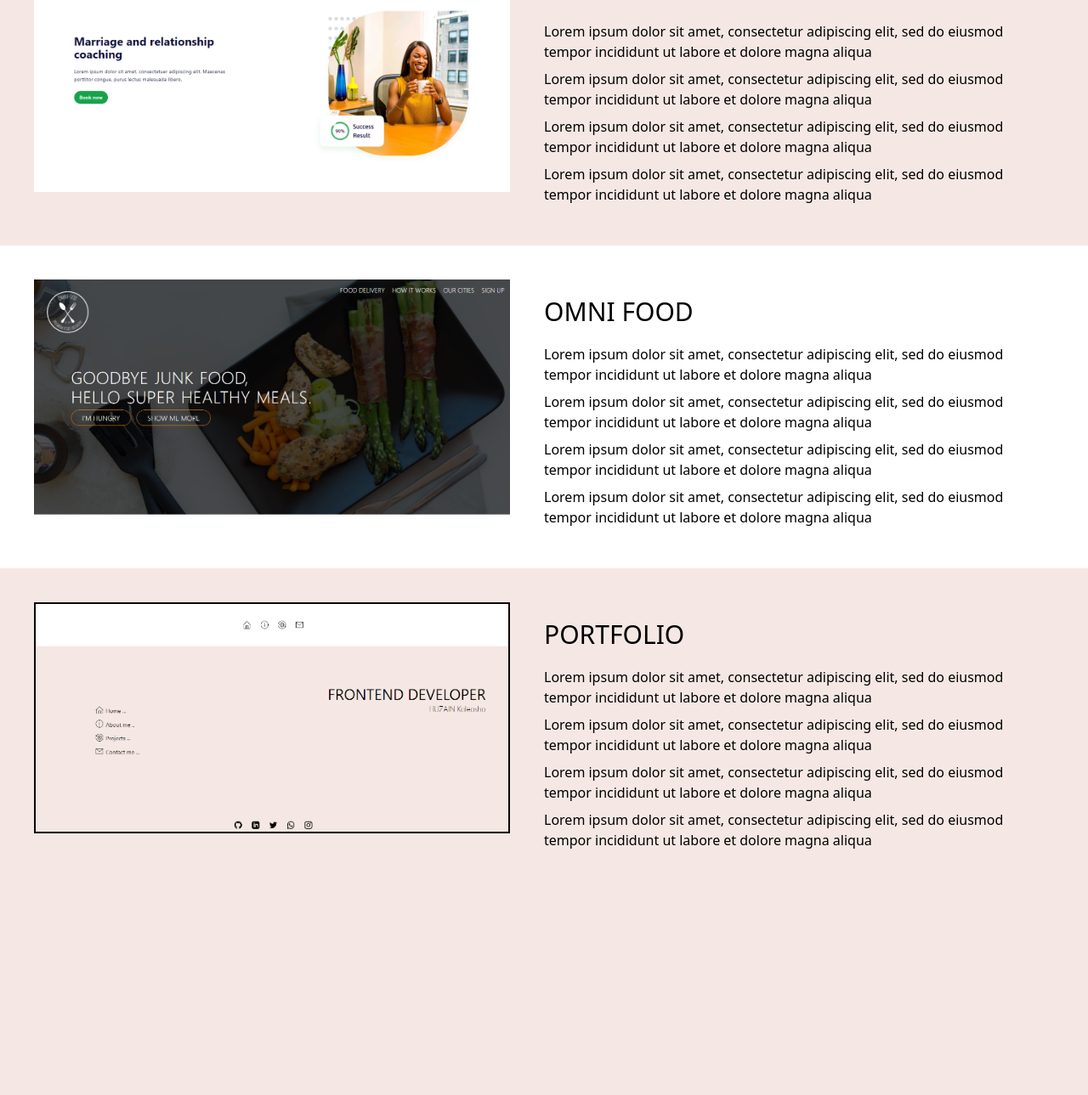
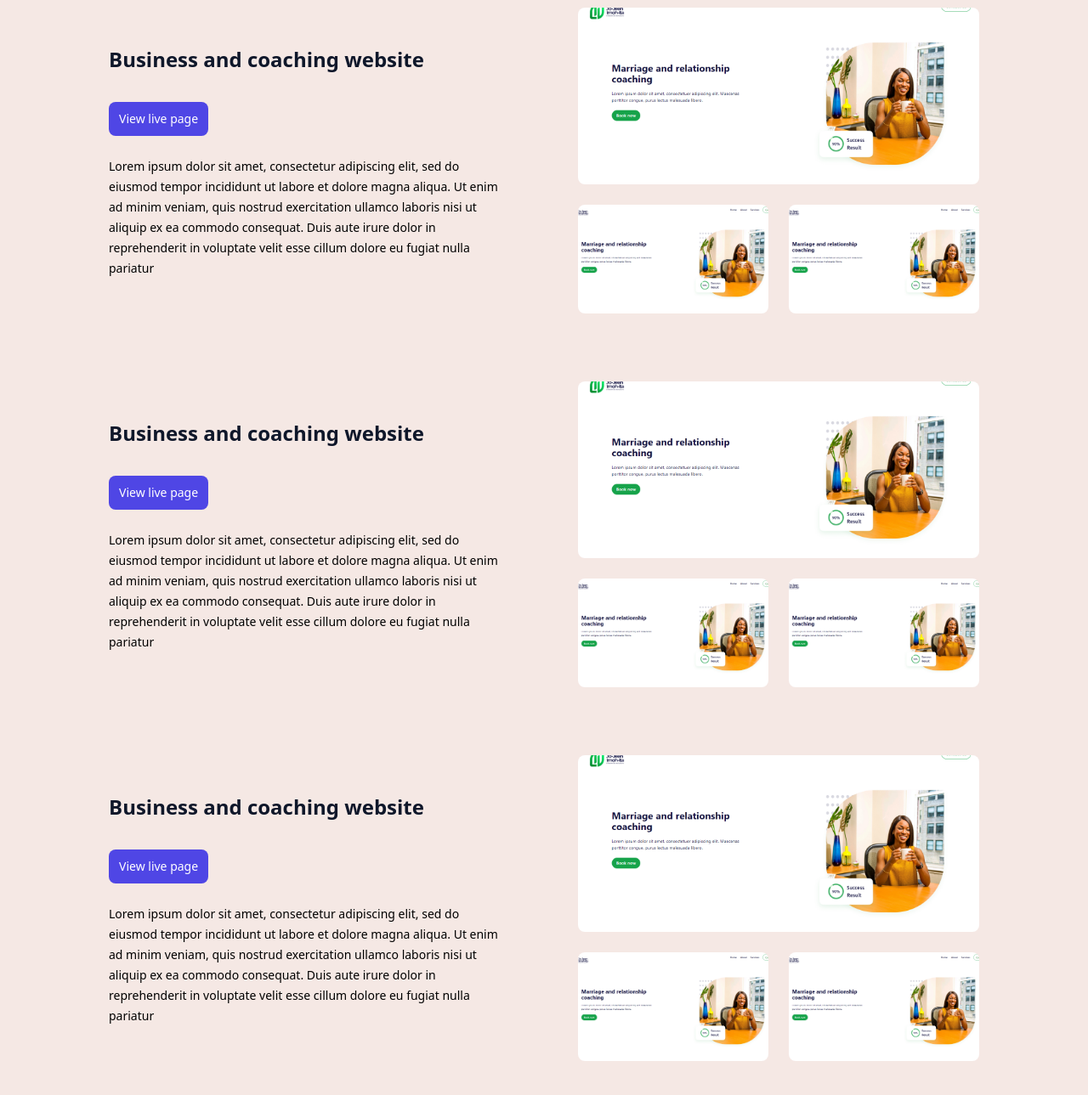
Before and after one commit to Uzayn/Old-portfolio, a website: page projects.html in a window 1280 px wide. Shown: the part 739-2028 px from the top of the page at 85% size. Before the commit the page ends 1796 px from the top, so only its background shows below. Drawn offline with nearby package versions, Linux system fonts and the light colour scheme.

Commit message:
update projects page

```diff
--- a/projects.html
+++ b/projects.html
@@ -44,102 +44,154 @@
 
         <div class="grid-flow-row">
 
-            <div class="bg-white">
-                <div class="grid md:flex p-3 md:p-10">
-                    <div class=" md:w-1/2">
-                        <a href="https://uzayn.github.io/celphish-crypto/"><img class="" src="resources/CF.png" alt=""></a>
+
+            <main class="py-6 px-4 sm:p-6 md:py-10 md:px-8">
+                <div class="max-w-4xl mx-auto grid grid-cols-1 lg:max-w-5xl lg:gap-x-20 lg:grid-cols-2">
+
+                    <div class="relative p-3 col-start-1 row-start-1 flex flex-col-reverse rounded-lg bg-gradient-to-t from-black/75 via-black/0 sm:bg-none sm:row-start-2 sm:p-0 lg:row-start-1">
+                        <h1 class="mt-1 text-lg font-semibold text-white sm:text-slate-900 md:text-2xl dark:sm:text-white">Business and coaching website</h1>
                     </div>
-                    <div class="md:mx-10 md:w-1/2 pt-5">
-                        <div class="">
-                            <div class="text-left font-light text-2xl md:text-3xl">CELPHISH</div>
-                        </div>
-                        <ol class=" pt-3">
-                            <li class="my-2">Lorem ipsum dolor sit amet, consectetur adipiscing elit, sed do eiusmod tempor incididunt ut labore et dolore magna aliqua</li>
-                            <li class="my-2">Lorem ipsum dolor sit amet, consectetur adipiscing elit, sed do eiusmod tempor incididunt ut labore et dolore magna aliqua</li>
-                            <li class="my-2">Lorem ipsum dolor sit amet, consectetur adipiscing elit, sed do eiusmod tempor incididunt ut labore et dolore magna aliqua</li>
-                            <li class="my-2">Lorem ipsum dolor sit amet, consectetur adipiscing elit, sed do eiusmod tempor incididunt ut labore et dolore magna aliqua</li>
-                        </ol>
-                        <!-- <div class="flex justify-center mx-10">
-                            <svg class="m-3 stroke-0" width="24" height="24"><path d="M12 0C5.374 0 0 5.373 0 12c0 5.302 3.438 9.8 8.207 11.387.599.111.793-.261.793-.577v-2.234c-3.338.726-4.033-1.416-4.033-1.416-.546-1.387-1.333-1.756-1.333-1.756-1.089-.745.083-.729.083-.729 1.205.084 1.839 1.237 1.839 1.237 1.07 1.834 2.807 1.304 3.492.997.107-.775.418-1.305.762-1.604-2.665-.305-5.467-1.334-5.467-5.931 0-1.311.469-2.381 1.236-3.221-.124-.303-.535-1.524.117-3.176 0 0 1.008-.322 3.301 1.23A11.509 11.509 0 0 1 12 5.803c1.02.005 2.047.138 3.006.404 2.291-1.552 3.297-1.23 3.297-1.23.653 1.653.242 2.874.118 3.176.77.84 1.235 1.911 1.235 3.221 0 4.609-2.807 5.624-5.479 5.921.43.372.823 1.102.823 2.222v3.293c0 .319.192.694.801.576C20.566 21.797 24 17.3 24 12c0-6.627-5.373-12-12-12z"/></svg>
-                            <svg class="m-3" width="24" height="24"><path d="M21 13v10H0V4h12v2H2v15h17v-8h2zm3-12H13.012l4.035 4-6.977 7.07 2.828 2.828 6.977-7.07L24 12V1z"/></svg>
-                        </div> -->
+
+                    <div class="grid gap-4 col-start-1 col-end-3 row-start-1 sm:mb-6 sm:grid-cols-4 lg:gap-6 lg:col-start-2 lg:row-end-6 lg:row-span-6 lg:mb-0">
+                        <img src="resources/BC.png" alt="" class="w-full h-60 object-cover rounded-lg sm:h-52 sm:col-span-2 lg:col-span-full" loading="lazy">
+                        <img src="resources/BC.png" alt="" class="hidden w-full h-52 object-cover rounded-lg sm:block sm:col-span-2 md:col-span-1 lg:row-start-2 lg:col-span-2 lg:h-32" loading="lazy">
+                        <img src="resources/BC.png" alt="" class="hidden w-full h-52 object-cover rounded-lg md:block lg:row-start-2 lg:col-span-2 lg:h-32" loading="lazy">
                     </div>
+
+                    <dl class="mt-4 text-xs font-medium flex items-center row-start-2 sm:mt-1 sm:row-start-3 md:mt-2.5 lg:row-start-2">
+                        <!-- <dt class="sr-only">Reviews</dt>
+                    <dd class="text-indigo-600 flex items-center dark:text-indigo-400">
+                        <svg width="24" height="24" fill="none" aria-hidden="true" class="mr-1 stroke-current dark:stroke-indigo-500"><path d="m12 5 2 5h5l-4 4 2.103 5L12 16l-5.103 3L9 14l-4-4h5l2-5Z"  stroke-width="2" stroke-linecap="round" stroke-linejoin="round" /></svg>
+                        <span>4.89 <span class="text-slate-400 font-normal">(128)</span></span>
+                    </dd>
+                    <dt class="sr-only">Location</dt>
+                    <dd class="flex items-center">
+                        <svg width="2" height="2" aria-hidden="true" fill="currentColor" class="mx-3 text-slate-300"><circle cx="1" cy="1" r="1" /></svg>
+                        <svg width="24" height="24" fill="none" stroke="currentColor" stroke-width="2" stroke-linecap="round" stroke-linejoin="round" class="mr-1 text-slate-400 dark:text-slate-500" aria-hidden="true"><path d="M18 11.034C18 14.897 12 19 12 19s-6-4.103-6-7.966C6 7.655 8.819 5 12 5s6 2.655 6 6.034Z" /><path d="M14 11a2 2 0 1 1-4 0 2 2 0 0 1 4 0Z" /></svg>                        Collingwood, Ontario
+                    </dd> -->
+                    </dl>
+
+                    <div class="mt-4 col-start-1 row-start-3 self-center sm:mt-0 sm:col-start-2 sm:row-start-2 sm:row-span-2 lg:mt-6 lg:col-start-1 lg:row-start-3 lg:row-end-4">
+                        <button type="button" class="bg-indigo-600 text-white text-sm leading-6 font-medium py-2 px-3 rounded-lg">View live page</button>
+                    </div>
+
+                    <p class="mt-4 text-sm leading-6 col-start-1 sm:col-span-2 lg:mt-6 lg:row-start-4 lg:col-span-1 dark:text-slate-400">
+                        Lorem ipsum dolor sit amet, consectetur adipiscing elit, sed do eiusmod tempor incididunt ut labore et dolore magna aliqua. Ut enim ad minim veniam, quis nostrud exercitation ullamco laboris nisi ut aliquip ex ea commodo consequat. Duis aute irure dolor
+                        in reprehenderit in voluptate velit esse cillum dolore eu fugiat nulla pariatur
+                    </p>
                 </div>
-            </div>
+            </main>
 
+            <main class="py-6 px-4 sm:p-6 md:py-10 md:px-8">
+                <div class="max-w-4xl mx-auto grid grid-cols-1 lg:max-w-5xl lg:gap-x-20 lg:grid-cols-2">
 
+                    <div class="relative p-3 col-start-1 row-start-1 flex flex-col-reverse rounded-lg bg-gradient-to-t from-black/75 via-black/0 sm:bg-none sm:row-start-2 sm:p-0 lg:row-start-1">
+                        <h1 class="mt-1 text-lg font-semibold text-white sm:text-slate-900 md:text-2xl dark:sm:text-white">Business and coaching website</h1>
+                    </div>
 
+                    <div class="grid gap-4 col-start-1 col-end-3 row-start-1 sm:mb-6 sm:grid-cols-4 lg:gap-6 lg:col-start-2 lg:row-end-6 lg:row-span-6 lg:mb-0">
+                        <img src="resources/BC.png" alt="" class="w-full h-60 object-cover rounded-lg sm:h-52 sm:col-span-2 lg:col-span-full" loading="lazy">
+                        <img src="resources/BC.png" alt="" class="hidden w-full h-52 object-cover rounded-lg sm:block sm:col-span-2 md:col-span-1 lg:row-start-2 lg:col-span-2 lg:h-32" loading="lazy">
+                        <img src="resources/BC.png" alt="" class="hidden w-full h-52 object-cover rounded-lg md:block lg:row-start-2 lg:col-span-2 lg:h-32" loading="lazy">
+                    </div>
 
-            <div class="grid md:flex p-3 md:p-10">
-                <div class="md:mx-10 md:w-1/2 pt-5 order-2">
-                    <div class="flex justify-between">
-                        <div class="text-left font-light text-2xl md:text-3xl">MARRIAGE AND COACHING</div>
-                        <!-- <div class="flex">
-                            <svg class="mr-2 stroke-0" width="24" height="24"><path d="M12 0C5.374 0 0 5.373 0 12c0 5.302 3.438 9.8 8.207 11.387.599.111.793-.261.793-.577v-2.234c-3.338.726-4.033-1.416-4.033-1.416-.546-1.387-1.333-1.756-1.333-1.756-1.089-.745.083-.729.083-.729 1.205.084 1.839 1.237 1.839 1.237 1.07 1.834 2.807 1.304 3.492.997.107-.775.418-1.305.762-1.604-2.665-.305-5.467-1.334-5.467-5.931 0-1.311.469-2.381 1.236-3.221-.124-.303-.535-1.524.117-3.176 0 0 1.008-.322 3.301 1.23A11.509 11.509 0 0 1 12 5.803c1.02.005 2.047.138 3.006.404 2.291-1.552 3.297-1.23 3.297-1.23.653 1.653.242 2.874.118 3.176.77.84 1.235 1.911 1.235 3.221 0 4.609-2.807 5.624-5.479 5.921.43.372.823 1.102.823 2.222v3.293c0 .319.192.694.801.576C20.566 21.797 24 17.3 24 12c0-6.627-5.373-12-12-12z"/></svg>
-                            <svg width="24" height="24"><path d="M21 13v10H0V4h12v2H2v15h17v-8h2zm3-12H13.012l4.035 4-6.977 7.07 2.828 2.828 6.977-7.07L24 12V1z"/></svg>
-                        </div> -->
+                    <dl class="mt-4 text-xs font-medium flex items-center row-start-2 sm:mt-1 sm:row-start-3 md:mt-2.5 lg:row-start-2">
+                        <!-- <dt class="sr-only">Reviews</dt>
+                    <dd class="text-indigo-600 flex items-center dark:text-indigo-400">
+                        <svg width="24" height="24" fill="none" aria-hidden="true" class="mr-1 stroke-current dark:stroke-indigo-500"><path d="m12 5 2 5h5l-4 4 2.103 5L12 16l-5.103 3L9 14l-4-4h5l2-5Z"  stroke-width="2" stroke-linecap="round" stroke-linejoin="round" /></svg>
+                        <span>4.89 <span class="text-slate-400 font-normal">(128)</span></span>
+                    </dd>
+                    <dt class="sr-only">Location</dt>
+                    <dd class="flex items-center">
+                        <svg width="2" height="2" aria-hidden="true" fill="currentColor" class="mx-3 text-slate-300"><circle cx="1" cy="1" r="1" /></svg>
+                        <svg width="24" height="24" fill="none" stroke="currentColor" stroke-width="2" stroke-linecap="round" stroke-linejoin="round" class="mr-1 text-slate-400 dark:text-slate-500" aria-hidden="true"><path d="M18 11.034C18 14.897 12 19 12 19s-6-4.103-6-7.966C6 7.655 8.819 5 12 5s6 2.655 6 6.034Z" /><path d="M14 11a2 2 0 1 1-4 0 2 2 0 0 1 4 0Z" /></svg>                        Collingwood, Ontario
+                    </dd> -->
+                    </dl>
+
+                    <div class="mt-4 col-start-1 row-start-3 self-center sm:mt-0 sm:col-start-2 sm:row-start-2 sm:row-span-2 lg:mt-6 lg:col-start-1 lg:row-start-3 lg:row-end-4">
+                        <button type="button" class="bg-indigo-600 text-white text-sm leading-6 font-medium py-2 px-3 rounded-lg">View live page</button>
                     </div>
-                    <ol class="pt-3">
-                        <li class="my-2">Lorem ipsum dolor sit amet, consectetur adipiscing elit, sed do eiusmod tempor incididunt ut labore et dolore magna aliqua</li>
-                        <li class="my-2">Lorem ipsum dolor sit amet, consectetur adipiscing elit, sed do eiusmod tempor incididunt ut labore et dolore magna aliqua</li>
-                        <li class="my-2">Lorem ipsum dolor sit amet, consectetur adipiscing elit, sed do eiusmod tempor incididunt ut labore et dolore magna aliqua</li>
-                        <li class="my-2">Lorem ipsum dolor sit amet, consectetur adipiscing elit, sed do eiusmod tempor incididunt ut labore et dolore magna aliqua</li>
-                    </ol>
+
+                    <p class="mt-4 text-sm leading-6 col-start-1 sm:col-span-2 lg:mt-6 lg:row-start-4 lg:col-span-1 dark:text-slate-400">
+                        Lorem ipsum dolor sit amet, consectetur adipiscing elit, sed do eiusmod tempor incididunt ut labore et dolore magna aliqua. Ut enim ad minim veniam, quis nostrud exercitation ullamco laboris nisi ut aliquip ex ea commodo consequat. Duis aute irure dolor
+                        in reprehenderit in voluptate velit esse cillum dolore eu fugiat nulla pariatur
+                    </p>
                 </div>
-                <div class="md:w-1/2 order-1">
-                    <!-- <div class="text-2xl font-semibold text-black mb-2">2. OmniFood Online Food delivery services.</div> -->
-                    <img class="" src="resources/BC.png" alt="">
+            </main>
+
+            <main class="py-6 px-4 sm:p-6 md:py-10 md:px-8">
+                <div class="max-w-4xl mx-auto grid grid-cols-1 lg:max-w-5xl lg:gap-x-20 lg:grid-cols-2">
+
+                    <div class="relative p-3 col-start-1 row-start-1 flex flex-col-reverse rounded-lg bg-gradient-to-t from-black/75 via-black/0 sm:bg-none sm:row-start-2 sm:p-0 lg:row-start-1">
+                        <h1 class="mt-1 text-lg font-semibold text-white sm:text-slate-900 md:text-2xl dark:sm:text-white">Business and coaching website</h1>
+                    </div>
+
+                    <div class="grid gap-4 col-start-1 col-end-3 row-start-1 sm:mb-6 sm:grid-cols-4 lg:gap-6 lg:col-start-2 lg:row-end-6 lg:row-span-6 lg:mb-0">
+                        <img src="resources/BC.png" alt="" class="w-full h-60 object-cover rounded-lg sm:h-52 sm:col-span-2 lg:col-span-full" loading="lazy">
+                        <img src="resources/BC.png" alt="" class="hidden w-full h-52 object-cover rounded-lg sm:block sm:col-span-2 md:col-span-1 lg:row-start-2 lg:col-span-2 lg:h-32" loading="lazy">
+                        <img src="resources/BC.png" alt="" class="hidden w-full h-52 object-cover rounded-lg md:block lg:row-start-2 lg:col-span-2 lg:h-32" loading="lazy">
+                    </div>
+
+                    <dl class="mt-4 text-xs font-medium flex items-center row-start-2 sm:mt-1 sm:row-start-3 md:mt-2.5 lg:row-start-2">
+                        <!-- <dt class="sr-only">Reviews</dt>
+                    <dd class="text-indigo-600 flex items-center dark:text-indigo-400">
+                        <svg width="24" height="24" fill="none" aria-hidden="true" class="mr-1 stroke-current dark:stroke-indigo-500"><path d="m12 5 2 5h5l-4 4 2.103 5L12 16l-5.103 3L9 14l-4-4h5l2-5Z"  stroke-width="2" stroke-linecap="round" stroke-linejoin="round" /></svg>
+                        <span>4.89 <span class="text-slate-400 font-normal">(128)</span></span>
+                    </dd>
+                    <dt class="sr-only">Location</dt>
+                    <dd class="flex items-center">
+                        <svg width="2" height="2" aria-hidden="true" fill="currentColor" class="mx-3 text-slate-300"><circle cx="1" cy="1" r="1" /></svg>
+                        <svg width="24" height="24" fill="none" stroke="currentColor" stroke-width="2" stroke-linecap="round" stroke-linejoin="round" class="mr-1 text-slate-400 dark:text-slate-500" aria-hidden="true"><path d="M18 11.034C18 14.897 12 19 12 19s-6-4.103-6-7.966C6 7.655 8.819 5 12 5s6 2.655 6 6.034Z" /><path d="M14 11a2 2 0 1 1-4 0 2 2 0 0 1 4 0Z" /></svg>                        Collingwood, Ontario
+                    </dd> -->
+                    </dl>
+
+                    <div class="mt-4 col-start-1 row-start-3 self-center sm:mt-0 sm:col-start-2 sm:row-start-2 sm:row-span-2 lg:mt-6 lg:col-start-1 lg:row-start-3 lg:row-end-4">
+                        <button type="button" class="bg-indigo-600 text-white text-sm leading-6 font-medium py-2 px-3 rounded-lg">View live page</button>
+                    </div>
+
+                    <p class="mt-4 text-sm leading-6 col-start-1 sm:col-span-2 lg:mt-6 lg:row-start-4 lg:col-span-1 dark:text-slate-400">
+                        Lorem ipsum dolor sit amet, consectetur adipiscing elit, sed do eiusmod tempor incididunt ut labore et dolore magna aliqua. Ut enim ad minim veniam, quis nostrud exercitation ullamco laboris nisi ut aliquip ex ea commodo consequat. Duis aute irure dolor
+                        in reprehenderit in voluptate velit esse cillum dolore eu fugiat nulla pariatur
+                    </p>
                 </div>
-            </div>
+            </main>
 
-            <div class="bg-white">
-                <div class="grid md:flex p-3 md:p-10">
-                    <div class="md:w-1/2">
-                        <a href="/"><img class="" src="resources/OF.png" alt=""></a>
+            <main class="py-6 px-4 sm:p-6 md:py-10 md:px-8">
+                <div class="max-w-4xl mx-auto grid grid-cols-1 lg:max-w-5xl lg:gap-x-20 lg:grid-cols-2">
+
+                    <div class="relative p-3 col-start-1 row-start-1 flex flex-col-reverse rounded-lg bg-gradient-to-t from-black/75 via-black/0 sm:bg-none sm:row-start-2 sm:p-0 lg:row-start-1">
+                        <h1 class="mt-1 text-lg font-semibold text-white sm:text-slate-900 md:text-2xl dark:sm:text-white">Business and coaching website</h1>
                     </div>
-                    <div class="md:mx-10 md:w-1/2 pt-5">
-                        <div class=" flex justify-between">
-                            <div class="text-left font-light text-2xl md:text-3xl">OMNI FOOD</div>
-                            <!-- <div class="flex">
-                                <svg class="mr-2 stroke-0" width="24" height="24"><path d="M12 0C5.374 0 0 5.373 0 12c0 5.302 3.438 9.8 8.207 11.387.599.111.793-.261.793-.577v-2.234c-3.338.726-4.033-1.416-4.033-1.416-.546-1.387-1.333-1.756-1.333-1.756-1.089-.745.083-.729.083-.729 1.205.084 1.839 1.237 1.839 1.237 1.07 1.834 2.807 1.304 3.492.997.107-.775.418-1.305.762-1.604-2.665-.305-5.467-1.334-5.467-5.931 0-1.311.469-2.381 1.236-3.221-.124-.303-.535-1.524.117-3.176 0 0 1.008-.322 3.301 1.23A11.509 11.509 0 0 1 12 5.803c1.02.005 2.047.138 3.006.404 2.291-1.552 3.297-1.23 3.297-1.23.653 1.653.242 2.874.118 3.176.77.84 1.235 1.911 1.235 3.221 0 4.609-2.807 5.624-5.479 5.921.43.372.823 1.102.823 2.222v3.293c0 .319.192.694.801.576C20.566 21.797 24 17.3 24 12c0-6.627-5.373-12-12-12z"/></svg>
-                                <svg width="24" height="24"><path d="M21 13v10H0V4h12v2H2v15h17v-8h2zm3-12H13.012l4.035 4-6.977 7.07 2.828 2.828 6.977-7.07L24 12V1z"/></svg>
-                            </div> -->
-                        </div>
-                        <ol class="pt-3">
-                            <li class="my-2">Lorem ipsum dolor sit amet, consectetur adipiscing elit, sed do eiusmod tempor incididunt ut labore et dolore magna aliqua</li>
-                            <li class="my-2">Lorem ipsum dolor sit amet, consectetur adipiscing elit, sed do eiusmod tempor incididunt ut labore et dolore magna aliqua</li>
-                            <li class="my-2">Lorem ipsum dolor sit amet, consectetur adipiscing elit, sed do eiusmod tempor incididunt ut labore et dolore magna aliqua</li>
-                            <li class="my-2">Lorem ipsum dolor sit amet, consectetur adipiscing elit, sed do eiusmod tempor incididunt ut labore et dolore magna aliqua</li>
-                        </ol>
+
+                    <div class="grid gap-4 col-start-1 col-end-3 row-start-1 sm:mb-6 sm:grid-cols-4 lg:gap-6 lg:col-start-2 lg:row-end-6 lg:row-span-6 lg:mb-0">
+                        <img src="resources/BC.png" alt="" class="w-full h-60 object-cover rounded-lg sm:h-52 sm:col-span-2 lg:col-span-full" loading="lazy">
+                        <img src="resources/BC.png" alt="" class="hidden w-full h-52 object-cover rounded-lg sm:block sm:col-span-2 md:col-span-1 lg:row-start-2 lg:col-span-2 lg:h-32" loading="lazy">
+                        <img src="resources/BC.png" alt="" class="hidden w-full h-52 object-cover rounded-lg md:block lg:row-start-2 lg:col-span-2 lg:h-32" loading="lazy">
                     </div>
+
+                    <dl class="mt-4 text-xs font-medium flex items-center row-start-2 sm:mt-1 sm:row-start-3 md:mt-2.5 lg:row-start-2">
+                        <!-- <dt class="sr-only">Reviews</dt>
+                    <dd class="text-indigo-600 flex items-center dark:text-indigo-400">
+                        <svg width="24" height="24" fill="none" aria-hidden="true" class="mr-1 stroke-current dark:stroke-indigo-500"><path d="m12 5 2 5h5l-4 4 2.103 5L12 16l-5.103 3L9 14l-4-4h5l2-5Z"  stroke-width="2" stroke-linecap="round" stroke-linejoin="round" /></svg>
+                        <span>4.89 <span class="text-slate-400 font-normal">(128)</span></span>
+                    </dd>
+                    <dt class="sr-only">Location</dt>
+                    <dd class="flex items-center">
+                        <svg width="2" height="2" aria-hidden="true" fill="currentColor" class="mx-3 text-slate-300"><circle cx="1" cy="1" r="1" /></svg>
+                        <svg width="24" height="24" fill="none" stroke="currentColor" stroke-width="2" stroke-linecap="round" stroke-linejoin="round" class="mr-1 text-slate-400 dark:text-slate-500" aria-hidden="true"><path d="M18 11.034C18 14.897 12 19 12 19s-6-4.103-6-7.966C6 7.655 8.819 5 12 5s6 2.655 6 6.034Z" /><path d="M14 11a2 2 0 1 1-4 0 2 2 0 0 1 4 0Z" /></svg>                        Collingwood, Ontario
+                    </dd> -->
+                    </dl>
+
+                    <div class="mt-4 col-start-1 row-start-3 self-center sm:mt-0 sm:col-start-2 sm:row-start-2 sm:row-span-2 lg:mt-6 lg:col-start-1 lg:row-start-3 lg:row-end-4">
+                        <button type="button" class="bg-indigo-600 text-white text-sm leading-6 font-medium py-2 px-3 rounded-lg">View live page</button>
+                    </div>
+
+                    <p class="mt-4 text-sm leading-6 col-start-1 sm:col-span-2 lg:mt-6 lg:row-start-4 lg:col-span-1 dark:text-slate-400">
+                        Lorem ipsum dolor sit amet, consectetur adipiscing elit, sed do eiusmod tempor incididunt ut labore et dolore magna aliqua. Ut enim ad minim veniam, quis nostrud exercitation ullamco laboris nisi ut aliquip ex ea commodo consequat. Duis aute irure dolor
+                        in reprehenderit in voluptate velit esse cillum dolore eu fugiat nulla pariatur
+                    </p>
                 </div>
-            </div>
-
-            <div class=" text-black mb-2 ">
-                <div class="grid md:flex p-3 md:p-10">
-                    <div class="md:mx-10 md:w-1/2 pt-5 order-2">
-                        <div class="flex justify-between">
-                            <div class="text-left font-light text-2xl md:text-3xl">PORTFOLIO</div>
-                            <!-- <div class="flex">
-                                <svg class="mr-2 stroke-0" width="24" height="24"><path d="M12 0C5.374 0 0 5.373 0 12c0 5.302 3.438 9.8 8.207 11.387.599.111.793-.261.793-.577v-2.234c-3.338.726-4.033-1.416-4.033-1.416-.546-1.387-1.333-1.756-1.333-1.756-1.089-.745.083-.729.083-.729 1.205.084 1.839 1.237 1.839 1.237 1.07 1.834 2.807 1.304 3.492.997.107-.775.418-1.305.762-1.604-2.665-.305-5.467-1.334-5.467-5.931 0-1.311.469-2.381 1.236-3.221-.124-.303-.535-1.524.117-3.176 0 0 1.008-.322 3.301 1.23A11.509 11.509 0 0 1 12 5.803c1.02.005 2.047.138 3.006.404 2.291-1.552 3.297-1.23 3.297-1.23.653 1.653.242 2.874.118 3.176.77.84 1.235 1.911 1.235 3.221 0 4.609-2.807 5.624-5.479 5.921.43.372.823 1.102.823 2.222v3.293c0 .319.192.694.801.576C20.566 21.797 24 17.3 24 12c0-6.627-5.373-12-12-12z"/></svg>
-                                <svg width="24" height="24"><path d="M21 13v10H0V4h12v2H2v15h17v-8h2zm3-12H13.012l4.035 4-6.977 7.07 2.828 2.828 6.977-7.07L24 12V1z"/></svg>
-                            </div> -->
-                        </div>
-                        <ol class="pt-3">
-                            <li class="my-2">Lorem ipsum dolor sit amet, consectetur adipiscing elit, sed do eiusmod tempor incididunt ut labore et dolore magna aliqua</li>
-                            <li class="my-2">Lorem ipsum dolor sit amet, consectetur adipiscing elit, sed do eiusmod tempor incididunt ut labore et dolore magna aliqua</li>
-                            <li class="my-2">Lorem ipsum dolor sit amet, consectetur adipiscing elit, sed do eiusmod tempor incididunt ut labore et dolore magna aliqua</li>
-                            <li class="my-2">Lorem ipsum dolor sit amet, consectetur adipiscing elit, sed do eiusmod tempor incididunt ut labore et dolore magna aliqua</li>
-                        </ol>
-                    </div>
-                    <div class="md:w-1/2 order-1">
-                        <img class="border-2 border-black " src="resources/PF.png " alt=" ">
-                    </div>
-                </div>
-            </div>
-
-
-
+            </main>
         </div>
 
         <!-- <div class="bg-black text-white font-extralight p-10 text-center">
```
Also changed, not shown: index.html (+4 -0 lines), test.html (added, +72 -0 lines).
